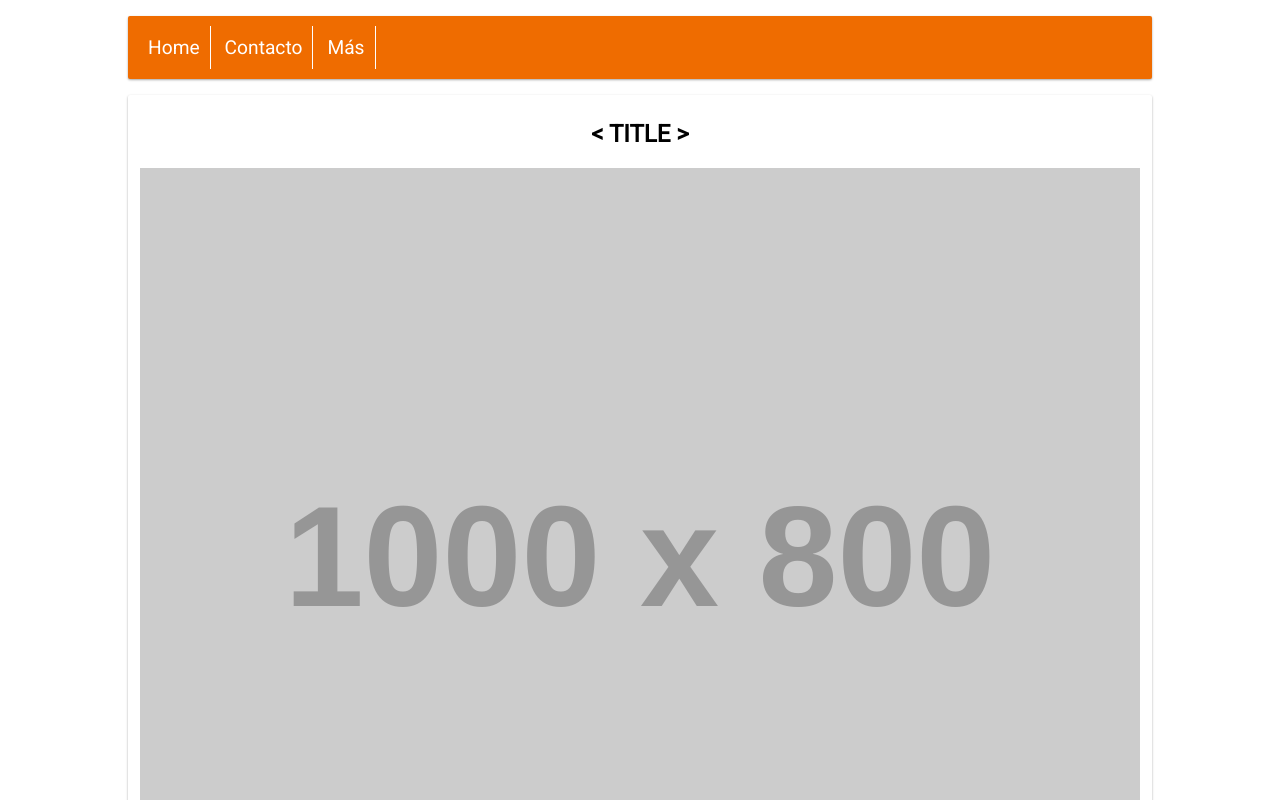
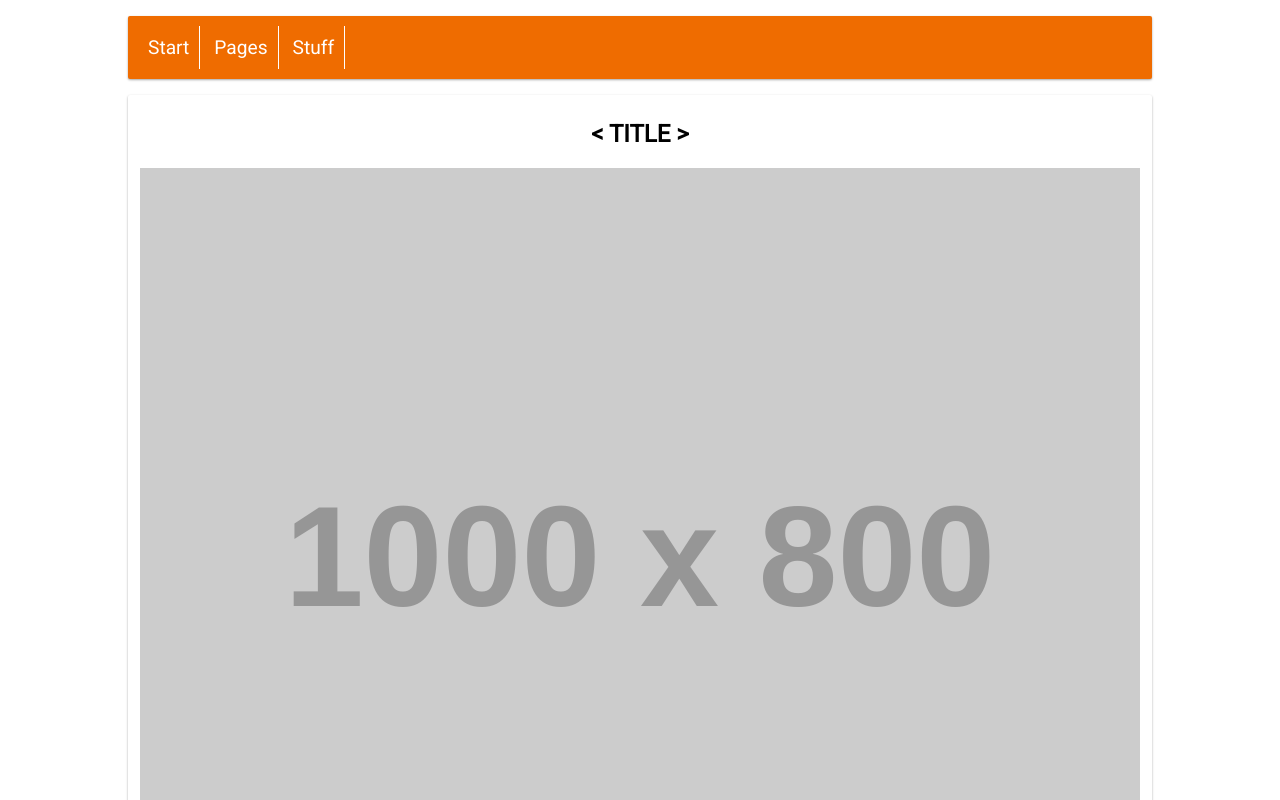
Before and after one commit to franspaco/ClassPage1, a plain HTML site: page index.html in a window 1280 px wide. Shown: the top 800 px of the page. Drawn offline with Linux system fonts and the light colour scheme; placeholder pictures from the web are drawn by us.

Commit message:
Modded index

```diff
--- a/index.html
+++ b/index.html
@@ -10,9 +10,9 @@
   <body>
     <nav>
       <ul>
-        <li><a href="#title" class="hvr-fade">Home</a> </li>
-        <li><a href="" class="hvr-fade">Contacto</a></li>
-        <li><a href="" class="hvr-fade" id="lel">Más</a></li>
+        <li><a href="#title" class="hvr-fade">Start</a> </li>
+        <li><a href="" class="hvr-fade">Pages</a></li>
+        <li><a href="" class="hvr-fade" id="lel">Stuff</a></li>
       </ul>
     </nav>
     <div class="content-box">
```
